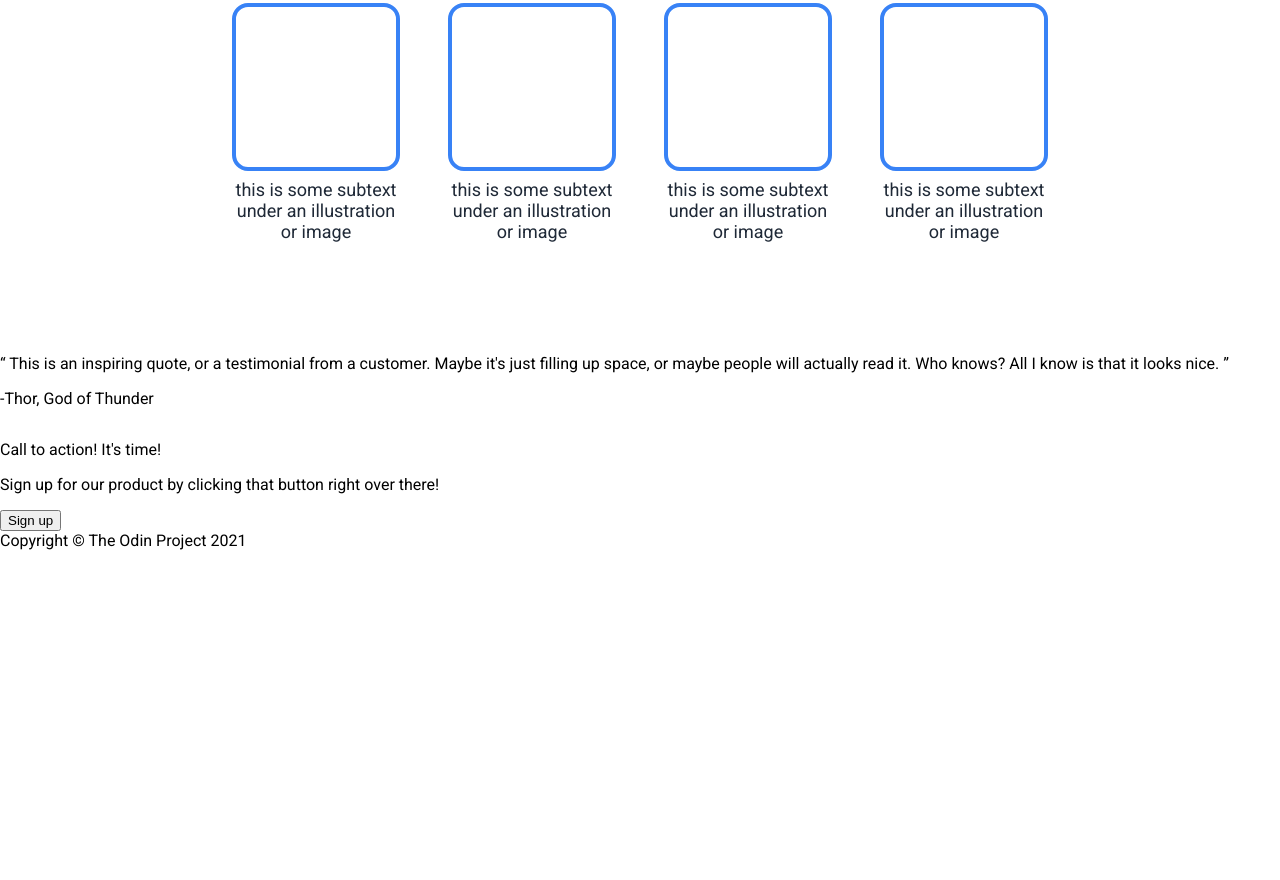
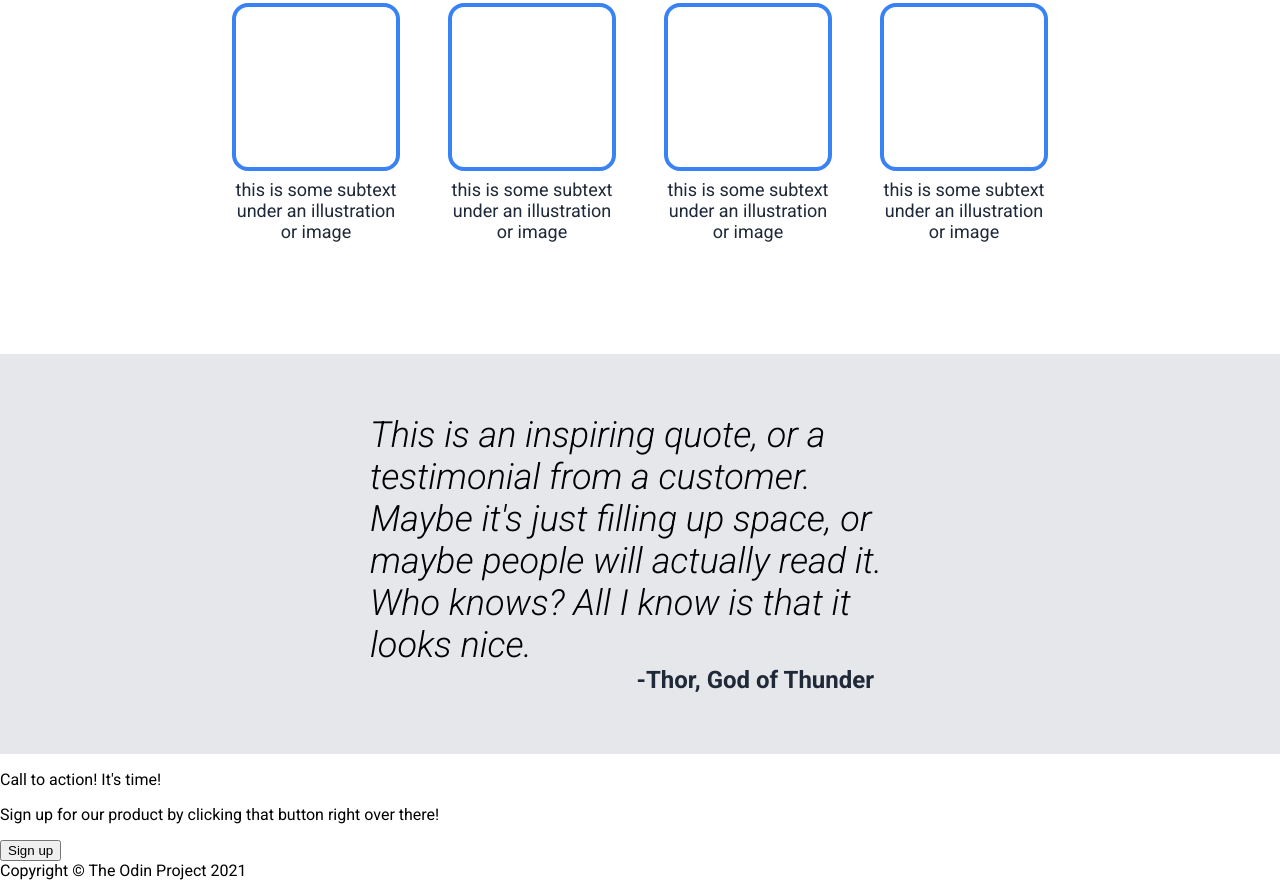
Before and after one commit to Moses-TM/odin-landing-page, a plain HTML site: page index.html in a window 1280 px wide. Shown: the part 631-1511 px from the top of the page. Before the commit the page ends 1181 px from the top, so only its background shows below. Drawn offline with Linux system fonts and the light colour scheme.

Commit message:
Refactor quote section: update HTML structure and enhance CSS styles for better presentation

```diff
--- a/index.html
+++ b/index.html
@@ -63,11 +63,11 @@
     </div>
 
     <div class="quote">
-        <q>
+        <i>
             This is an inspiring quote, or a testimonial from a customer. Maybe it's
             just filling up space, or maybe people will actually read it. Who knows?
             All I know is that it looks nice.
-        </q>
+        </i>
         <p>-Thor, God of Thunder</p>
     </div>
 
--- a/styles.css
+++ b/styles.css
@@ -138,3 +138,29 @@ a {
   font-size: 18px;
   margin-bottom: 104px;
 }
+
+/* Quote Section */
+
+.quote {
+  display: flex;
+  flex-direction: column;
+  justify-content: center;
+  align-items: center;
+  background-color: #e5e7eb;
+  height: 400px;
+  padding: 0 370px;
+}
+
+.quote i{
+  font-size: 36px;
+  font-weight: 300;
+}
+
+.quote p{
+  align-self: flex-end;
+  margin: 0;
+  padding-right: 36px;
+  font-size: 24px;
+  font-weight: bold;
+  color: #1F2937;
+}
```
